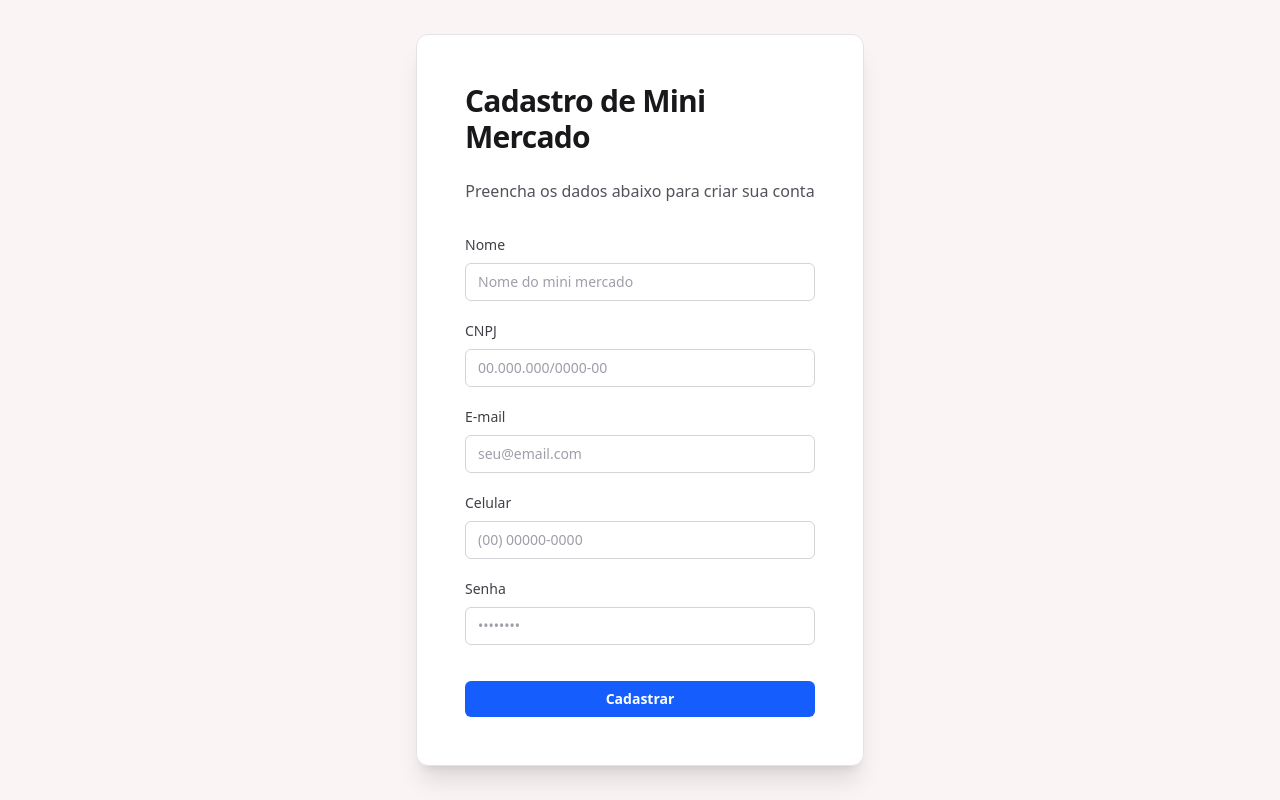
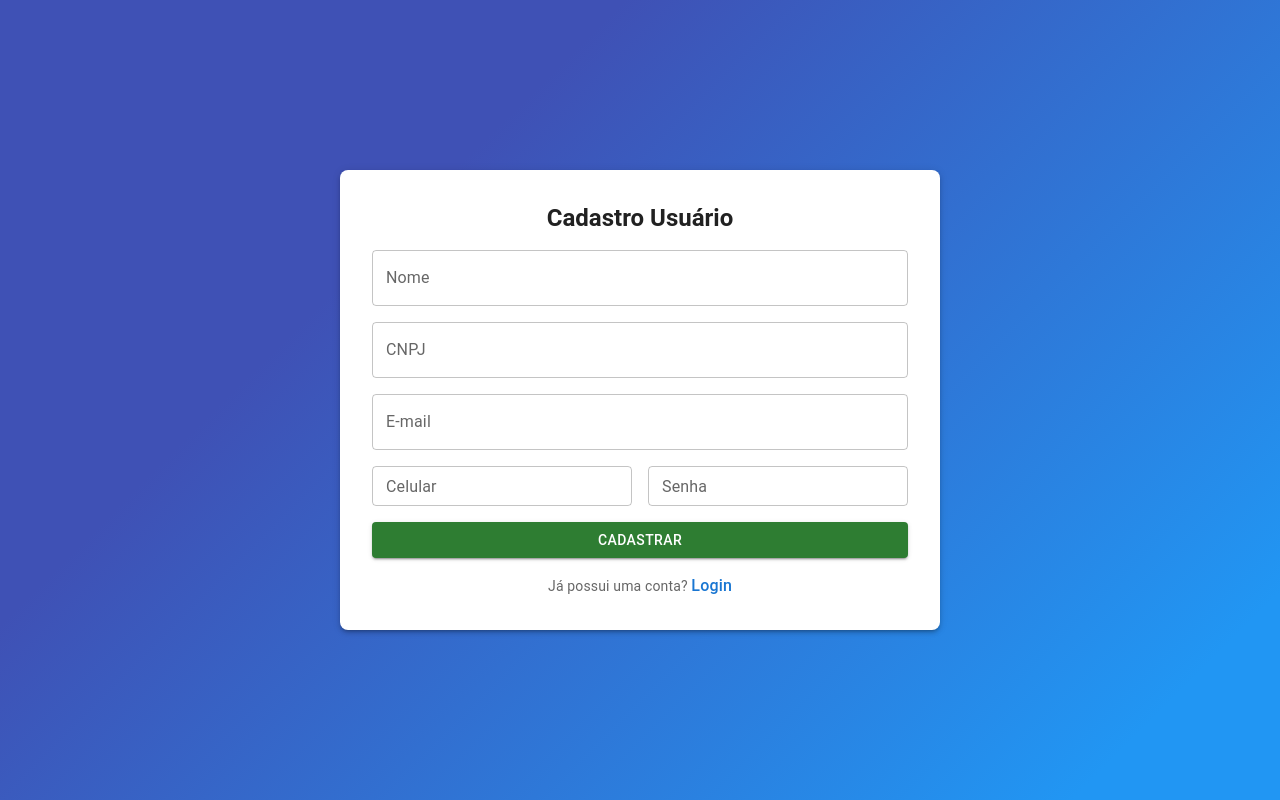
Before and after one commit to Miguel-ectil/gest_stock_front, a Next.js app: page /register in a window 1280 px wide. Built offline with nearby package versions, Linux system fonts and the light colour scheme; no server answers.

Commit message:
[UPD] Adicionando a chamada do service

```diff
--- a/src/app/(public)/login/page.tsx
+++ b/src/app/(public)/login/page.tsx
@@ -1,9 +1,10 @@
 "use client";
 import { useEffect, useState } from "react";
-import { Button, TextField, Box, Typography, Paper, Avatar } from "@mui/material";
+import { Button, TextField, Box, Typography, Paper, Avatar, Link } from "@mui/material";
 import LockOutlinedIcon from "@mui/icons-material/LockOutlined";
 import { useAuthContext } from "@/context/AuthContext";
 import { useRouter } from "next/navigation";
+import Image from "next/image";
 
 export default function LoginPage() {
   const router = useRouter();
@@ -46,20 +47,12 @@ export default function LoginPage() {
           backgroundColor: "rgba(255, 255, 255, 0.9)",
         }}
       >
-        <Avatar
-          sx={{
-            bgcolor: "primary.main",
-            width: 56,
-            height: 56,
-            mx: "auto",
-            mb: 2,
-          }}
-        >
-          <LockOutlinedIcon fontSize="large" />
-        </Avatar>
+        <Box sx={{ display: "flex", justifyContent: "center", alignItems: "center" }}>
+          <Image src="/imgs/logo_gestao_encur.png" alt="Logo" width={80} height={40} />
+        </Box>
 
         <Typography variant="h5" fontWeight={600} mb={3}>
-          Bem-vindo de volta!
+         Entre com os seus dados!
         </Typography>
 
         <Box component="form" onSubmit={handleSubmit}>
@@ -105,13 +98,15 @@ export default function LoginPage() {
 
           <Typography variant="body2" color="text.secondary" mt={3}>
             Não tem conta?{" "}
+            <Link href="/register">
             <Typography
               component="span"
               color="primary"
               sx={{ cursor: "pointer", fontWeight: 500 }}
             >
               Cadastrar
-            </Typography>
+              </Typography>
+            </Link>
           </Typography>
         </Box>
       </Paper>
--- a/src/app/(public)/register/page.tsx
+++ b/src/app/(public)/register/page.tsx
@@ -1,9 +1,21 @@
 "use client";
 import { useState } from "react";
 import { useRouter } from "next/navigation";
+import {
+  Box,
+  TextField,
+  Button,
+  Typography,
+  Paper,
+  Stack,
+  Link,
+} from "@mui/material";
+import { AuthService } from "@/services/auth";
 
 export default function CadastroPage() {
   const router = useRouter();
+  const productService = AuthService();
+
 
   const [formData, setFormData] = useState({
     nome: "",
@@ -25,8 +37,7 @@ export default function CadastroPage() {
     setLoading(true);
     try {
       console.log("Dados enviados:", formData);
-      // Aqui você poderia chamar: await AuthService.register(formData)
-      // Por exemplo: const res = await AuthService.register(formData)
+      // await AuthService.register(formData);
       router.push("/"); // redireciona após cadastro
     } catch (err) {
       console.error("Erro no cadastro:", err);
@@ -36,96 +47,102 @@ export default function CadastroPage() {
   }
 
   return (
-    <div className="flex min-h-screen items-center justify-center"> {/*bg-zinc-50 dark:bg-zinc-950*/}
-      <main className="flex w-full max-w-md flex-col items-center rounded-xl border border-zinc-200 bg-white p-10 shadow-xl dark:border-zinc-800 dark:bg-zinc-900 sm:p-12">
-        <h1 className="mb-6 text-3xl font-bold tracking-tight text-zinc-900 dark:text-zinc-50">
-          Cadastro de Mini Mercado
-        </h1>
+    <Box
+      display="flex"
+      minHeight="100vh"
+      alignItems="center"
+      justifyContent="center"
+      sx={{
+        background: "linear-gradient(135deg, #3f51b5 30%, #2196f3 90%)",
+        p: 2,
+      }}
+    >
+      <Paper
+        elevation={3}
+        sx={{
+          p: 4,
+          width: "100%",
+          maxWidth: 600,
+          borderRadius: 2,
+        }}
+      >
 
-        <p className="mb-8 text-center text-zinc-600 dark:text-zinc-400">
-          Preencha os dados abaixo para criar sua conta
-        </p>
+        <Typography variant="h5" fontWeight="bold" mb={2} textAlign="center">
+          Cadastro Usuário
+        </Typography>
 
-        <div className="w-full space-y-5">
-          <div className="space-y-2">
-            <label className="block text-sm font-medium text-zinc-700 dark:text-zinc-300">
-              Nome
-            </label>
-            <input
-              type="text"
+        <Stack spacing={2}>
+          <TextField
+            label="Nome"
             name="nome"
             value={formData.nome}
             onChange={handleChange}
-              placeholder="Nome do mini mercado"
-              className="w-full rounded-md border border-zinc-300 bg-transparent px-3 py-2 text-sm text-zinc-900 placeholder-zinc-400 focus:border-blue-500 focus:outline-none focus:ring-2 focus:ring-blue-500 dark:border-zinc-700 dark:text-zinc-100"
+            fullWidth
           />
-          </div>
-
-          <div className="space-y-2">
-            <label className="block text-sm font-medium text-zinc-700 dark:text-zinc-300">
-              CNPJ
-            </label>
-            <input
-              type="text"
+          <TextField
+            label="CNPJ"
             name="cnpj"
             value={formData.cnpj}
             onChange={handleChange}
             placeholder="00.000.000/0000-00"
-              className="w-full rounded-md border border-zinc-300 bg-transparent px-3 py-2 text-sm text-zinc-900 placeholder-zinc-400 focus:border-blue-500 focus:outline-none focus:ring-2 focus:ring-blue-500 dark:border-zinc-700 dark:text-zinc-100"
+            fullWidth
           />
-          </div>
-
-          <div className="space-y-2">
-            <label className="block text-sm font-medium text-zinc-700 dark:text-zinc-300">
-              E-mail
-            </label>
-            <input
+          <TextField
+            label="E-mail"
             type="email"
             name="email"
             value={formData.email}
             onChange={handleChange}
-              placeholder="seu@email.com"
-              className="w-full rounded-md border border-zinc-300 bg-transparent px-3 py-2 text-sm text-zinc-900 placeholder-zinc-400 focus:border-blue-500 focus:outline-none focus:ring-2 focus:ring-blue-500 dark:border-zinc-700 dark:text-zinc-100"
+            fullWidth
           />
-          </div>
 
-          <div className="space-y-2">
-            <label className="block text-sm font-medium text-zinc-700 dark:text-zinc-300">
-              Celular
-            </label>
-            <input
+          <Box display="flex" gap={2}>
+            <TextField
+              label="Celular"
               type="tel"
               name="celular"
               value={formData.celular}
               onChange={handleChange}
               placeholder="(00) 00000-0000"
-              className="w-full rounded-md border border-zinc-300 bg-transparent px-3 py-2 text-sm text-zinc-900 placeholder-zinc-400 focus:border-blue-500 focus:outline-none focus:ring-2 focus:ring-blue-500 dark:border-zinc-700 dark:text-zinc-100"
+              fullWidth
+              size="small"
             />
-          </div>
-
-          <div className="space-y-2">
-            <label className="block text-sm font-medium text-zinc-700 dark:text-zinc-300">
-              Senha
-            </label>
-            <input
+            <TextField
+              label="Senha"
               type="password"
               name="senha"
               value={formData.senha}
               onChange={handleChange}
-              placeholder="••••••••"
-              className="w-full rounded-md border border-zinc-300 bg-transparent px-3 py-2 text-sm text-zinc-900 placeholder-zinc-400 focus:border-blue-500 focus:outline-none focus:ring-2 focus:ring-blue-500 dark:border-zinc-700 dark:text-zinc-100"
+              fullWidth
+              size="small"
             />
-          </div>
+          </Box>
 
-          <button
+          <Button
+            variant="contained"
+            color="success"
             onClick={handleCadastro}
             disabled={loading}
-            className="mt-4 w-full rounded-md bg-blue-600 px-4 py-2 text-sm font-semibold text-white hover:bg-blue-700 disabled:opacity-50"
+            fullWidth
+            sx={{ mt: 1 }}
           >
             {loading ? "Cadastrando..." : "Cadastrar"}
-          </button>
-        </div>
-      </main>
-    </div>
+          </Button>
+
+          <Typography variant="body2" color="text.secondary" mt={3} textAlign="center">
+            Já possui uma conta?{" "}
+            <Link href="/login" style={{ textDecoration: "none" }}>
+              <Typography
+                component="span"
+                color="primary"
+                sx={{ cursor: "pointer", fontWeight: 500 }}
+              >
+                Login
+              </Typography>
+            </Link>
+          </Typography>
+        </Stack>
+      </Paper>
+    </Box>
   );
 }
```
Lines whose indentation alone changed are shown as unchanged.
